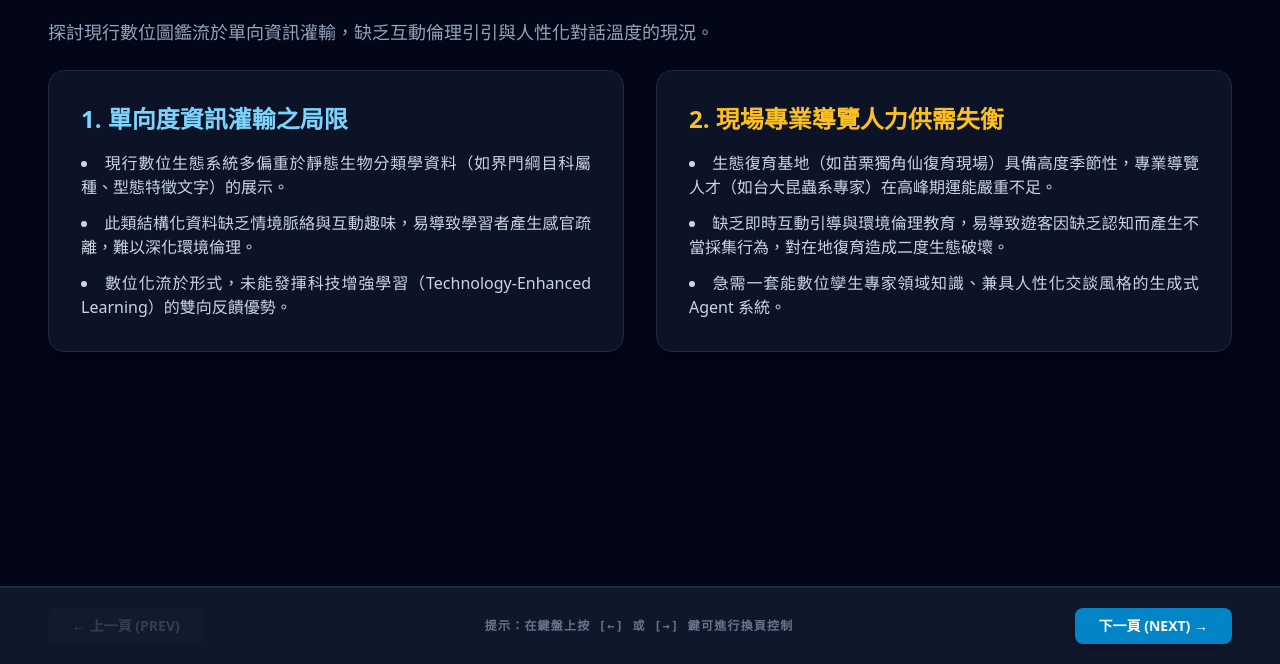
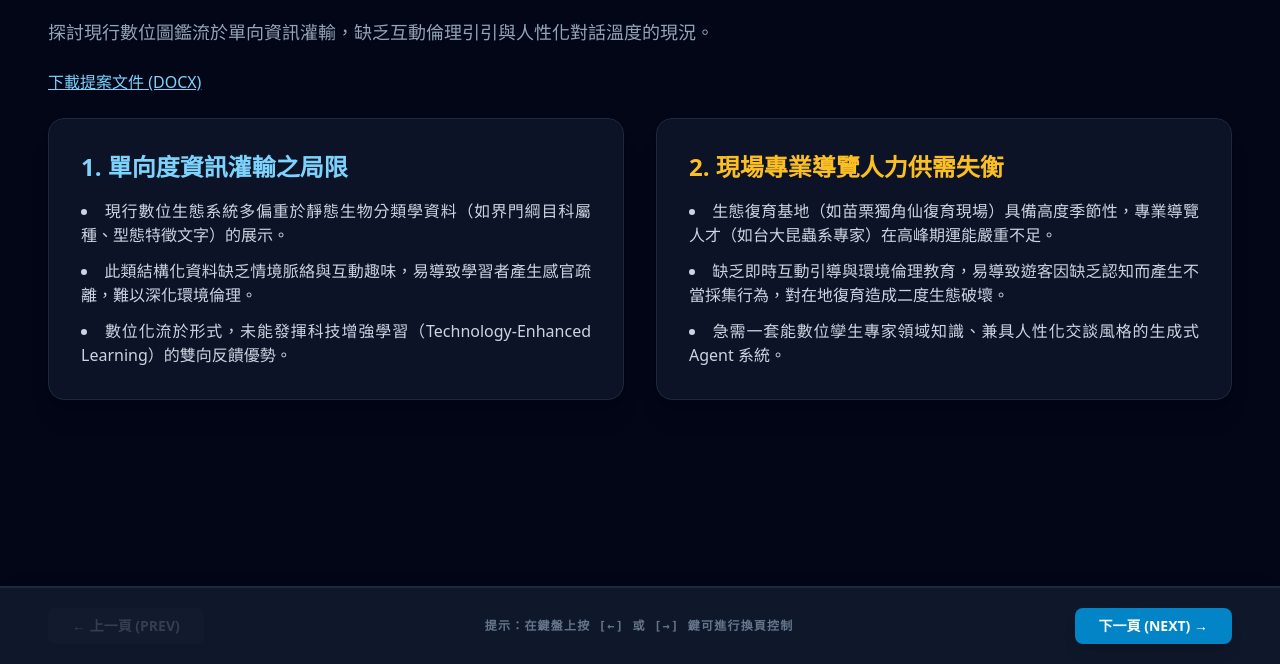
Before and after one commit to Joelnuu-000/Program, a plain HTML site: page index.html in a window 1280 px wide. Shown: the part 136-800 px from the top of the page. Drawn offline with nearby package versions, Linux system fonts and the light colour scheme.

Commit message:
增加word連結

```diff
--- a/index.html
+++ b/index.html
@@ -32,6 +32,9 @@
         <div id="page-1" class="slide active flex-col w-full space-y-6">
             <h2 class="text-3xl font-extrabold text-sky-400">一、 研究動機：現行生態數位化之瓶頸反思</h2>
             <p class="text-lg text-slate-400">探討現行數位圖鑑流於單向資訊灌輸，缺乏互動倫理引引與人性化對話溫度的現況。</p>
+            <p class="text-base text-slate-300">
+                <a href="專題計畫 - ver 1 (1).docx" download class="text-sky-300 hover:text-sky-100 underline">下載提案文件 (DOCX)</a>
+            </p>
 
             <div class="grid grid-cols-1 md:grid-cols-2 gap-8 mt-4">
                 <div class="bg-slate-900/80 border border-slate-800 rounded-2xl p-8 space-y-4 shadow-xl">
```
Also changed, not shown: 1 other file.
